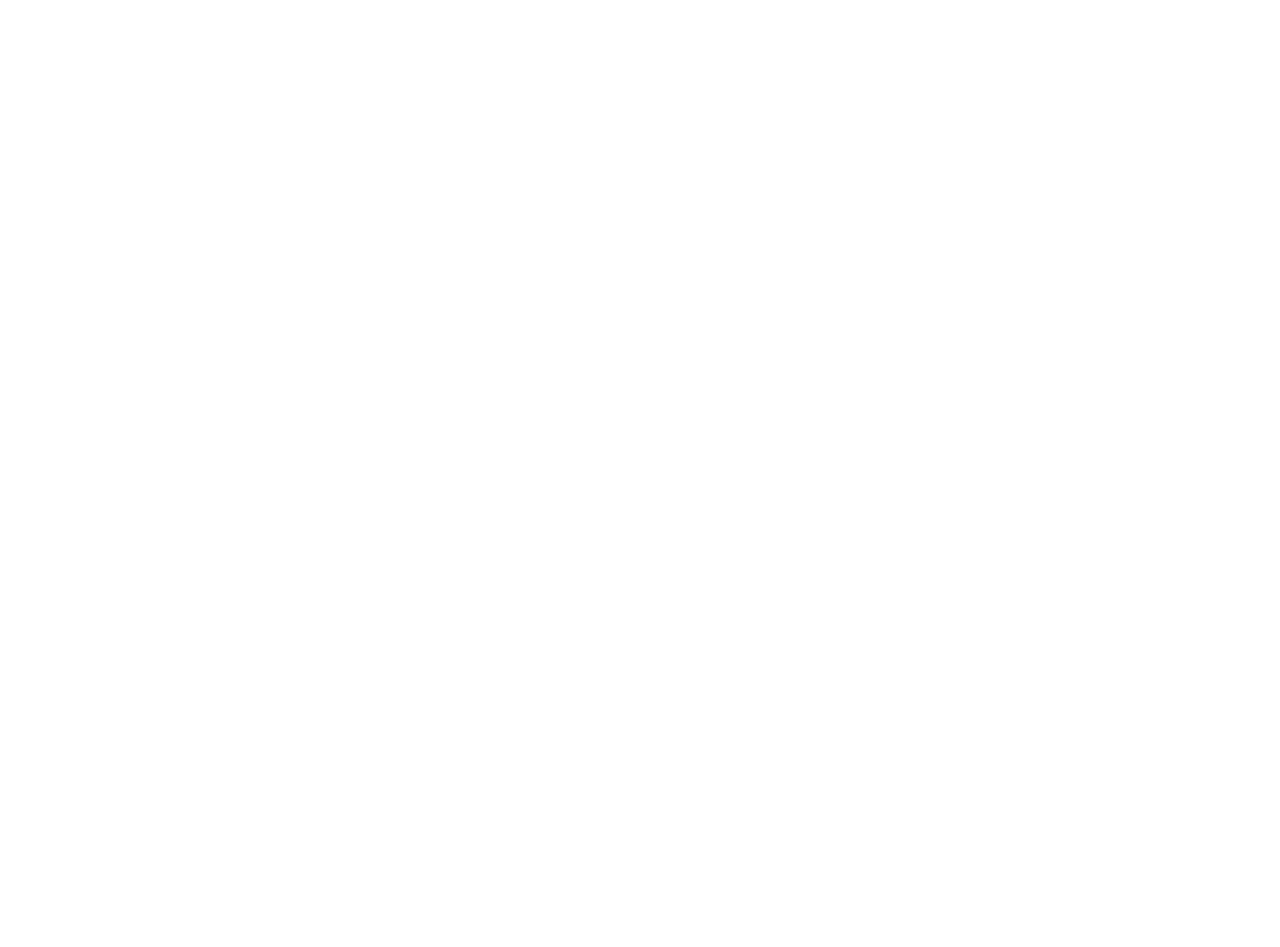
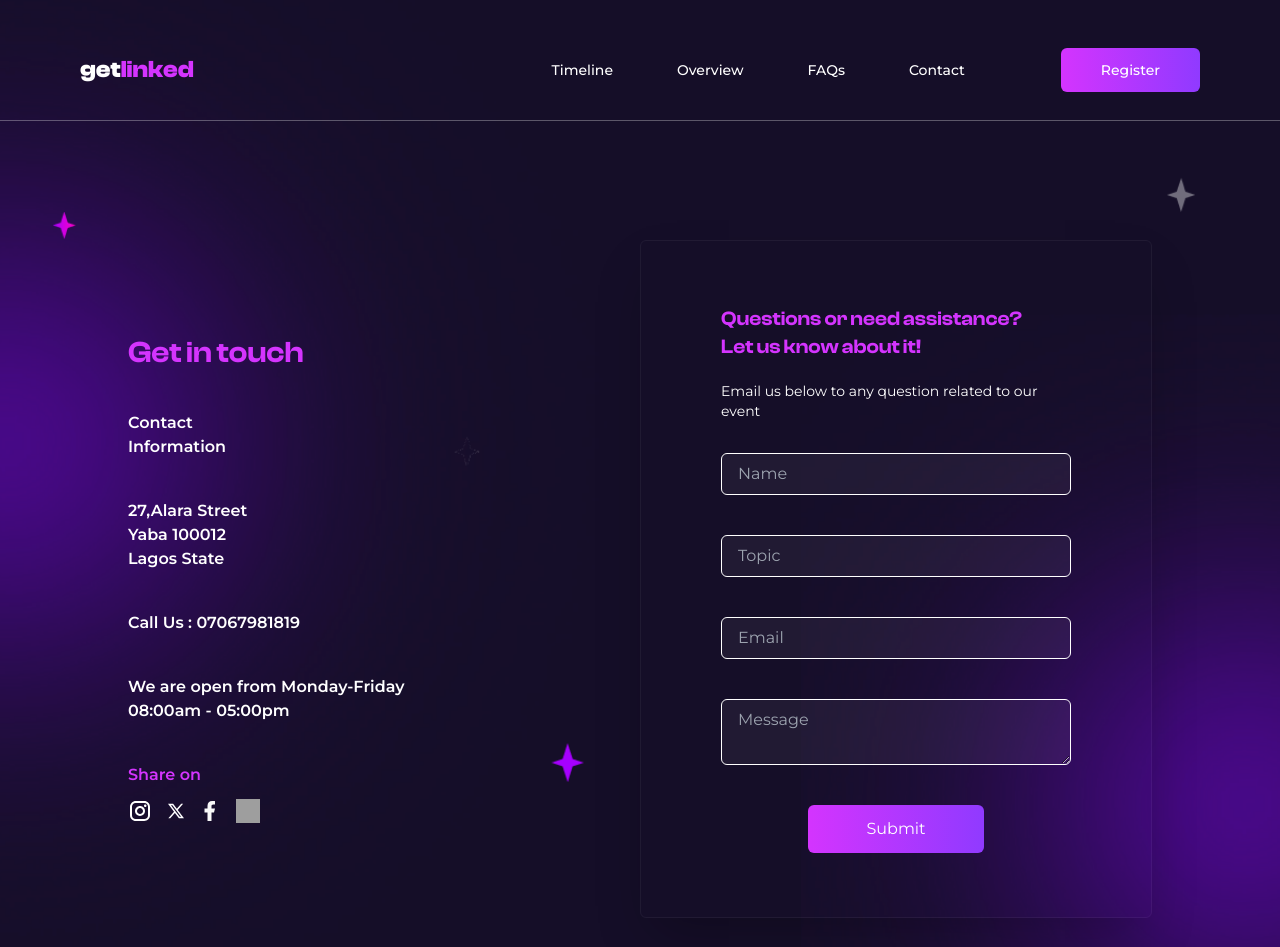
Before and after one commit to iyanuxn/getlinked, a React (Vite) app: page /contact in a window 1280 px wide. Before the commit this address had no page. Shown: the top 947 px of the page. Before the commit the page ends 800 px from the top, so only its background shows below. Built offline with nearby package versions, Linux system fonts and the light colour scheme; grey boxes are pictures that could not be loaded.

Commit message:
Contact complete, register started

```diff
--- a/src/main.jsx
+++ b/src/main.jsx
@@ -2,6 +2,7 @@
 import ReactDOM from "react-dom/client";
 import App from "./pages/App";
 import Register from "./pages/Register";
+import Contact from "./pages/Contact";
 import Layout from "./Layout";
 import { BrowserRouter as Router, Routes, Route } from "react-router-dom";
 import "./index.css";
@@ -25,6 +26,14 @@
           </Layout>
         }
       />
+      <Route
+        path="/contact"
+        element={
+          <Layout>
+            <Contact />
+          </Layout>
+        }
+      />
     </Routes>
   </Router>
 );
--- /dev/null
+++ b/src/pages/Contact.jsx
@@ -0,0 +1,86 @@
+import IG from "../assets/Ig.svg";
+import X from "../assets/X.svg";
+import FB from "../assets/facebook.svg";
+import LINKEDIN from "../assets/linkedin.svg";
+
+const Contact = () => {
+  return (
+    <div className="text-white md:pt-60 pt-28 md:pb-32 md:px-20 px-8 py-10 regBg min-h-screen font-regular">
+      <div className="flex justify-between md:px-12">
+        <div className="w-1/3 hidden md:flex flex-col font-semibold text-base justify-center gap-10">
+          <span className="font-head text-primary text-3xl">Get in touch</span>
+          <span>
+            Contact <br />
+            Information
+          </span>
+          <span>
+            27,Alara Street <br /> Yaba 100012 <br /> Lagos State
+          </span>
+          <span>Call Us : 07067981819</span>
+          <span>
+            We are open from Monday-Friday <br /> 08:00am - 05:00pm
+          </span>
+          <div className="flex flex-col gap-3">
+            {" "}
+            <span className="text-primary">Share on</span>
+            <div className="flex items-center gap-4 w-max">
+              <img src={IG} className="w-6 h-6" />
+              <img src={X} className="w-4 h-4" />
+              <img src={FB} className="w-5 h-5" />
+              <img src={LINKEDIN} className="w-6 h-6" />
+            </div>
+          </div>
+        </div>
+        <form className="md:w-1/2 w-full flex flex-col justify-center items-center md:shadow-2xl md:border mt-6 md:mt-0 border-white border-opacity-5 rounded-md md:py-16 px-5 md:px-20">
+          <div className="flex flex-col items-start w-full">
+            {" "}
+            <span className="font-head text-primary font-semibold text-xl text-left">
+              Questions or need assistance? <br />
+              Let us know about it!
+            </span>
+            <span className="text-sm mt-5">
+              Email us below to any question related to our event
+            </span>
+          </div>
+          <div className="flex flex-col gap-10 mt-8 w-full">
+            <input
+              type="text"
+              placeholder="Name"
+              className="w-full bg-transparent border border-white bg-white bg-opacity-5 rounded-md py-2 px-4"
+            />{" "}
+            <input
+              type="text"
+              placeholder="Topic"
+              className="w-full bg-transparent border border-white bg-white bg-opacity-5 rounded-md py-2 px-4"
+            />
+            <input
+              type="email"
+              placeholder="Email"
+              className="w-full bg-transparent border border-white bg-white bg-opacity-5 rounded-md py-2 px-4"
+            />
+            <textarea
+              placeholder="Message"
+              className="w-full bg-transparent border border-white bg-white bg-opacity-5 rounded-md py-2 px-4"
+            />
+          </div>
+          <button className="md:w-44 w-28 text-sm md:text-base bg-gradient-to-r from-primary to-secondary text-white py-3 rounded-md md:mt-10 mt-8">
+            Submit
+          </button>
+
+          <div className="flex flex-col gap-3 md:hidden justify-center items-center mt-16">
+            {" "}
+            <span className="text-primary text-xs">Share on</span>
+            <div className="flex items-center gap-4 w-max">
+              <img src={IG} className="w-5 h-5" />
+              <img src={X} className="w-4 h-4" />
+              <img src={FB} className="w-4 h-4" />
+              <img src={LINKEDIN} className="w-5 h-5" />
+            </div>
+          </div>
+        </form>
+      </div>
+    </div>
+  );
+};
+
+export default Contact;
--- a/src/pages/Register.jsx
+++ b/src/pages/Register.jsx
@@ -1,67 +1,9 @@
-import IG from "../assets/Ig.svg";
-import X from "../assets/X.svg";
-import FB from "../assets/facebook.svg";
-import LINKEDIN from "../assets/linkedin.svg";
+import React from 'react'
 
 const Register = () => {
   return (
-    <div className="text-white md:pt-60 pt-28 md:pb-32 md:px-20 px-8 regBg min-h-screen font-regular">
-      <div className="flex justify-between md:px-12">
-        <div className="w-1/3 hidden md:flex flex-col font-semibold text-base justify-center gap-10">
-          <span className="font-head text-primary text-3xl">Get in touch</span>
-          <span>
-            Contact <br />
-            Information
-          </span>
-          <span>
-            27,Alara Street <br /> Yaba 100012 <br /> Lagos State
-          </span>
-          <span>Call Us : 07067981819</span>
-          <span>
-            We are open from Monday-Friday <br /> 08:00am - 05:00pm
-          </span>
-          <div className="flex flex-col gap-3">
-            {" "}
-            <span className="text-primary">Share on</span>
-            <div className="flex items-center gap-4 w-max">
-              <img src={IG} className="md:w-6 md:h-6 w-6 h-6" />
-              <img src={X} className="md:w-4 md:h-4 w-4 h-4" />
-              <img src={FB} className="md:w-5 md:h-5 w-5 h-5" />
-              <img src={LINKEDIN} className="md:w-6 md:h-6 w-6 h-6" />
-            </div>
-          </div>
-        </div>
-        <form className="md:w-1/2 w-full flex flex-col justify-center items-center shadow-2xl border border-white border-opacity-5 rounded-md md:py-16 md:px-20">
-          <div className="flex items-start w-full">
-            {" "}
-            <span className="font-head text-primary font-semibold text-xl text-left">
-              Questions or need assistance? <br />
-              Let us know about it!
-            </span>
-          </div>
-          <div className="flex flex-col gap-10 mt-8 w-full">
-            <input
-              type="text"
-              placeholder="First Name"
-              className="w-full bg-transparent border border-white bg-white bg-opacity-5 rounded-md py-2 px-4"
-            />
-            <input
-              type="email"
-              placeholder="Mail"
-              className="w-full bg-transparent border border-white bg-white bg-opacity-5 rounded-md py-2 px-4"
-            />
-            <textarea
-              placeholder="Message"
-              className="w-full bg-transparent border border-white bg-white bg-opacity-5 rounded-md py-2 px-4"
-            />
-          </div>
-          <button className="md:w-44 w-28 text-sm md:text-base bg-gradient-to-r from-primary to-secondary text-white py-3 rounded-md md:mt-10">
-            Submit
-          </button>
-        </form>
-      </div>
-    </div>
-  );
-};
+    <div>Register</div>
+  )
+}
 
-export default Register;
+export default Register
```
Also changed, not shown: src/assets/register.svg (added).
